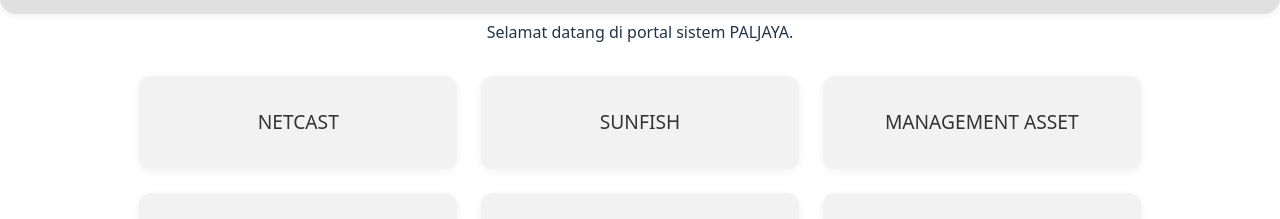
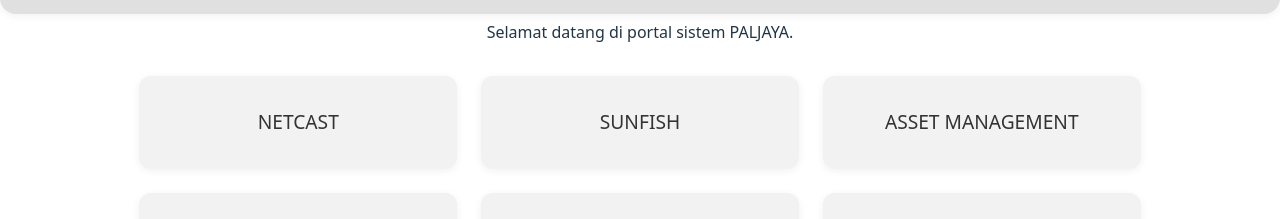
Before and after one commit to Fakhrezy/portal-sistem-paljaya, a React (Vite) app: page / in a window 1280 px wide. Shown: the part 130-349 px from the top of the page. Built offline with nearby package versions, Linux system fonts and the light colour scheme.

Commit message:
reupdate

```diff
--- a/src/App.jsx
+++ b/src/App.jsx
@@ -4,7 +4,7 @@
 	{ title: "NETCAST", url: "http://192.168.1.123/netcast/" },
 	{ title: "SUNFISH", url: "https://kepegawaian.paljaya.com/sf6/" },
 	{
-		title: "MANAGEMENT ASSET",
+		title: "ASSET MANAGEMENT",
 		url: "http://perumdapaljaya.assetlive.net/paljaya/profile/login"
 	},
 	{ title: "SIPAS", url: "https://paljaya.sipas.id/" },
```
